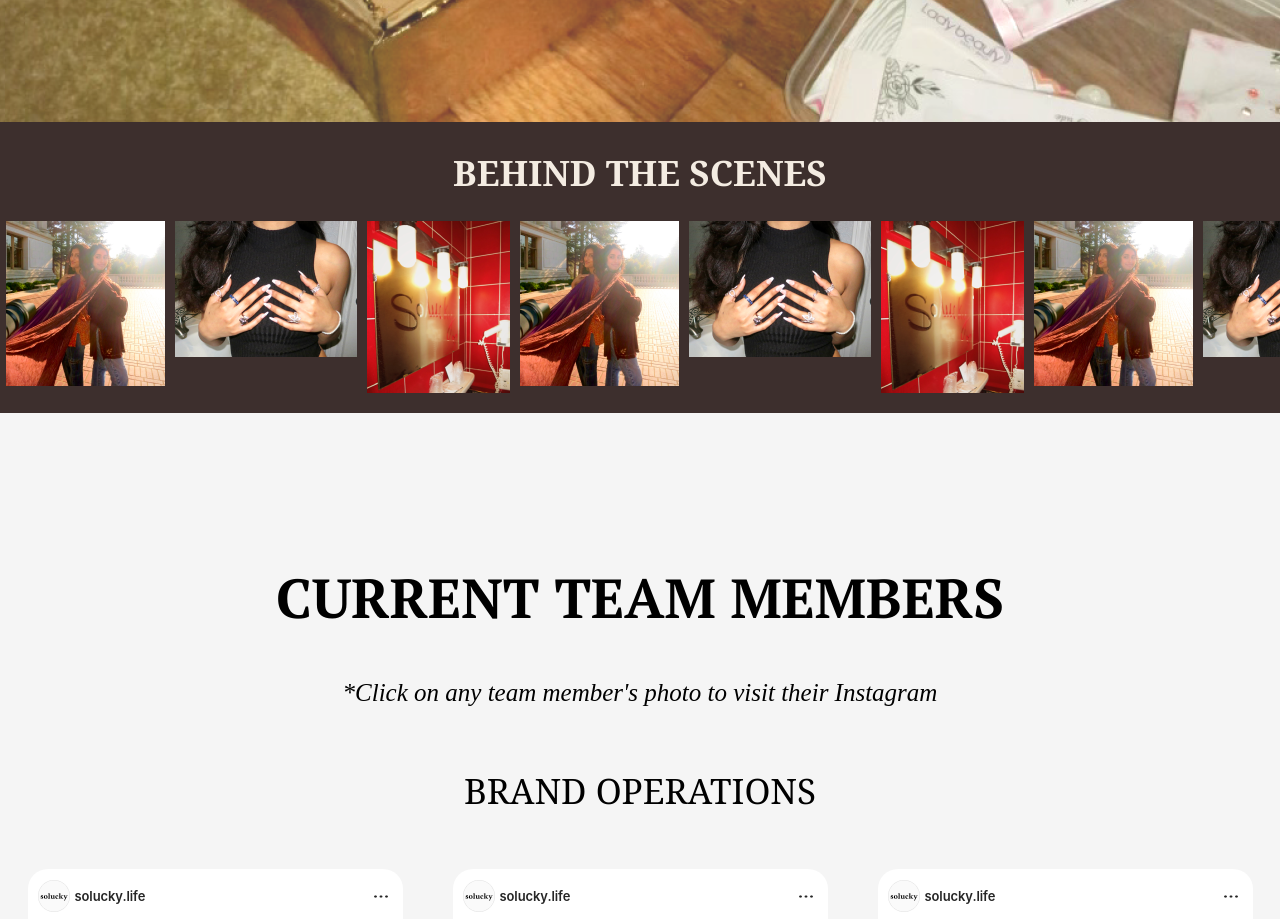
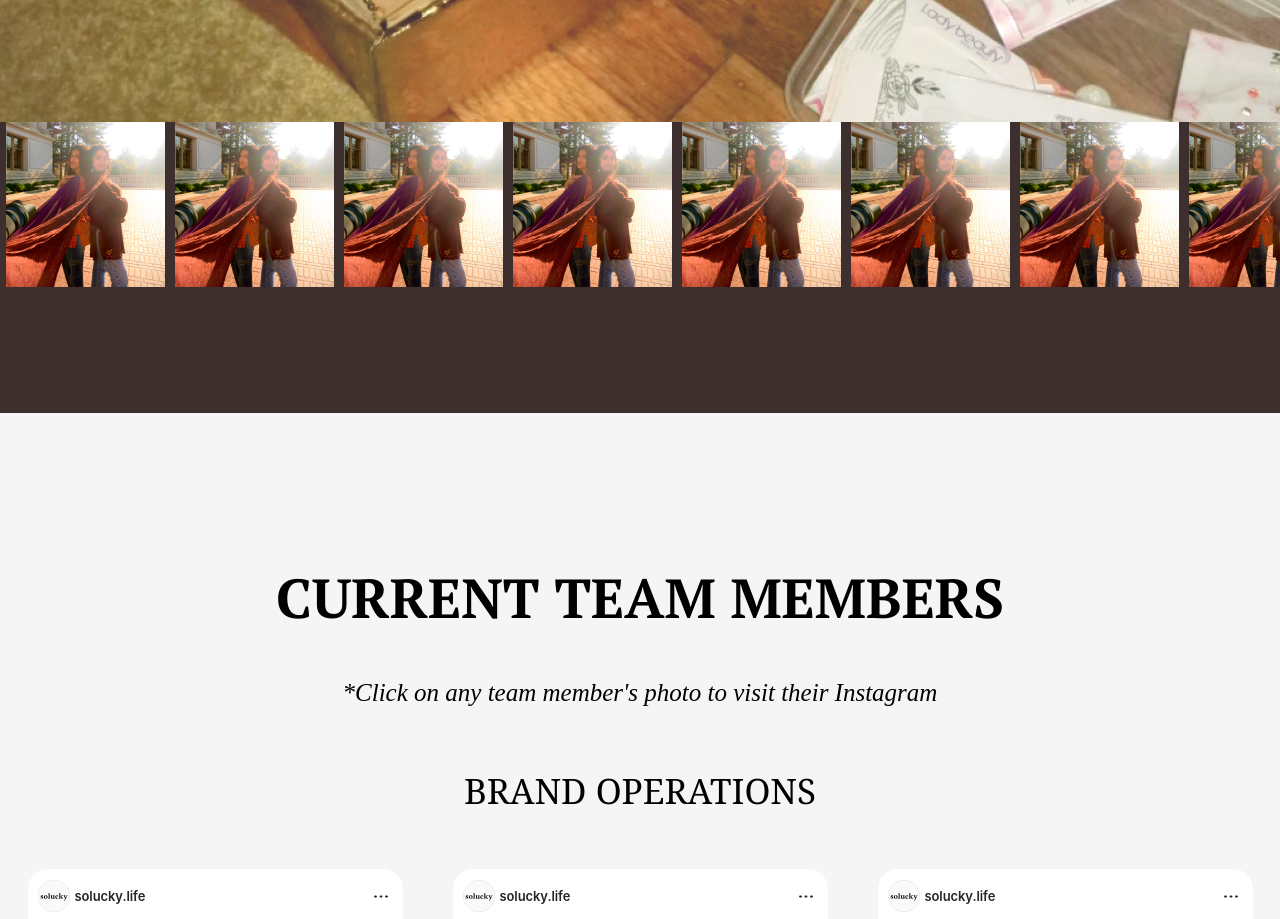
Before and after one commit to shaynatrivedi/solucky, a React (Create React App) app in the folder solucky-react-app/: page /team in a window 1280 px wide. Shown: the part 860-1779 px from the top of the page. Built offline with nearby package versions, Linux system fonts and the light colour scheme; a web font is replaced by a local one.

Commit message:
add squares to make the reel effect

```diff
--- a/solucky-react-app/src/components/Team.jsx
+++ b/solucky-react-app/src/components/Team.jsx
@@ -39,19 +39,74 @@ const Team = () =>{
 
             <section className="behind-the-scenes">
                 <div className="bts-container">
-                    <h3 className="bts-title"> BEHIND THE SCENES</h3>
-                    <div className="bts-images">
-                        <img className='bts-image-1' src='../Assets/Team/BTS/image1.png' alt='film-image' ></img>
-                        <img className='bts-image-2' src='../Assets/Team/BTS/image2.png' alt='film-image' ></img>
-                        <img className='bts-image-3' src='../Assets/Team/BTS/image3.png' alt='film-image' ></img>
-                        <img className='bts-image-1' src='../Assets/Team/BTS/image1.png' alt='film-image' ></img>
-                        <img className='bts-image-2' src='../Assets/Team/BTS/image2.png' alt='film-image' ></img>
-                        <img className='bts-image-3' src='../Assets/Team/BTS/image3.png' alt='film-image' ></img>
-                        <img className='bts-image-1' src='../Assets/Team/BTS/image1.png' alt='film-image' ></img>
-                        <img className='bts-image-2' src='../Assets/Team/BTS/image2.png' alt='film-image' ></img>
-                        <img className='bts-image-3' src='../Assets/Team/BTS/image3.png' alt='film-image' ></img>
-                        <img className='bts-image-1' src='../Assets/Team/BTS/image1.png' alt='film-image' ></img>
-                        <img className='bts-image-2' src='../Assets/Team/BTS/image2.png' alt='film-image' ></img>
+                    <div className="film-reel">
+                        <div class="squares">
+                            <div class="square"></div>
+                            <div class="square"></div>
+                            <div class="square"></div>
+                            <div class="square"></div>
+                            <div class="square"></div>
+                            <div class="square"></div>
+                            <div class="square"></div>
+                            <div class="square"></div>
+                            <div class="square"></div>
+                            <div class="square"></div>
+                            <div class="square"></div>
+                            <div class="square"></div>
+                            <div class="square"></div>
+                            <div class="square"></div>
+                            <div class="square"></div>
+                            <div class="square"></div>
+                            <div class="square"></div>
+                            <div class="square"></div>
+                            <div class="square"></div>
+                            <div class="square"></div>
+                            <div class="square"></div>
+                            <div class="square"></div>
+                            <div class="square"></div>
+                            <div class="square"></div>
+                            <div class="square"></div>
+                        </div>
+                        <div className="bts-images">
+                            <img className='bts-image-1' src='../Assets/Team/BTS/image1.png' alt='film-image' ></img>
+                            <img className='bts-image-1' src='../Assets/Team/BTS/image1.png' alt='film-image' ></img>
+                            <img className='bts-image-1' src='../Assets/Team/BTS/image1.png' alt='film-image' ></img>
+                            <img className='bts-image-1' src='../Assets/Team/BTS/image1.png' alt='film-image' ></img>
+                            <img className='bts-image-1' src='../Assets/Team/BTS/image1.png' alt='film-image' ></img>
+                            <img className='bts-image-1' src='../Assets/Team/BTS/image1.png' alt='film-image' ></img>
+                            <img className='bts-image-1' src='../Assets/Team/BTS/image1.png' alt='film-image' ></img>
+                            <img className='bts-image-1' src='../Assets/Team/BTS/image1.png' alt='film-image' ></img>
+                            <img className='bts-image-1' src='../Assets/Team/BTS/image1.png' alt='film-image' ></img>
+                            <img className='bts-image-1' src='../Assets/Team/BTS/image1.png' alt='film-image' ></img>
+                            <img className='bts-image-1' src='../Assets/Team/BTS/image1.png' alt='film-image' ></img>
+                        </div>
+                        <div class="squares">
+                        <div class="square"></div>
+                            <div class="square"></div>
+                            <div class="square"></div>
+                            <div class="square"></div>
+                            <div class="square"></div>
+                            <div class="square"></div>
+                            <div class="square"></div>
+                            <div class="square"></div>
+                            <div class="square"></div>
+                            <div class="square"></div>
+                            <div class="square"></div>
+                            <div class="square"></div>
+                            <div class="square"></div>
+                            <div class="square"></div>
+                            <div class="square"></div>
+                            <div class="square"></div>
+                            <div class="square"></div>
+                            <div class="square"></div>
+                            <div class="square"></div>
+                            <div class="square"></div>
+                            <div class="square"></div>
+                            <div class="square"></div>
+                            <div class="square"></div>
+                            <div class="square"></div>
+                            <div class="square"></div>
+                        </div>
                     </div>
                 </div>
             </section>
```
